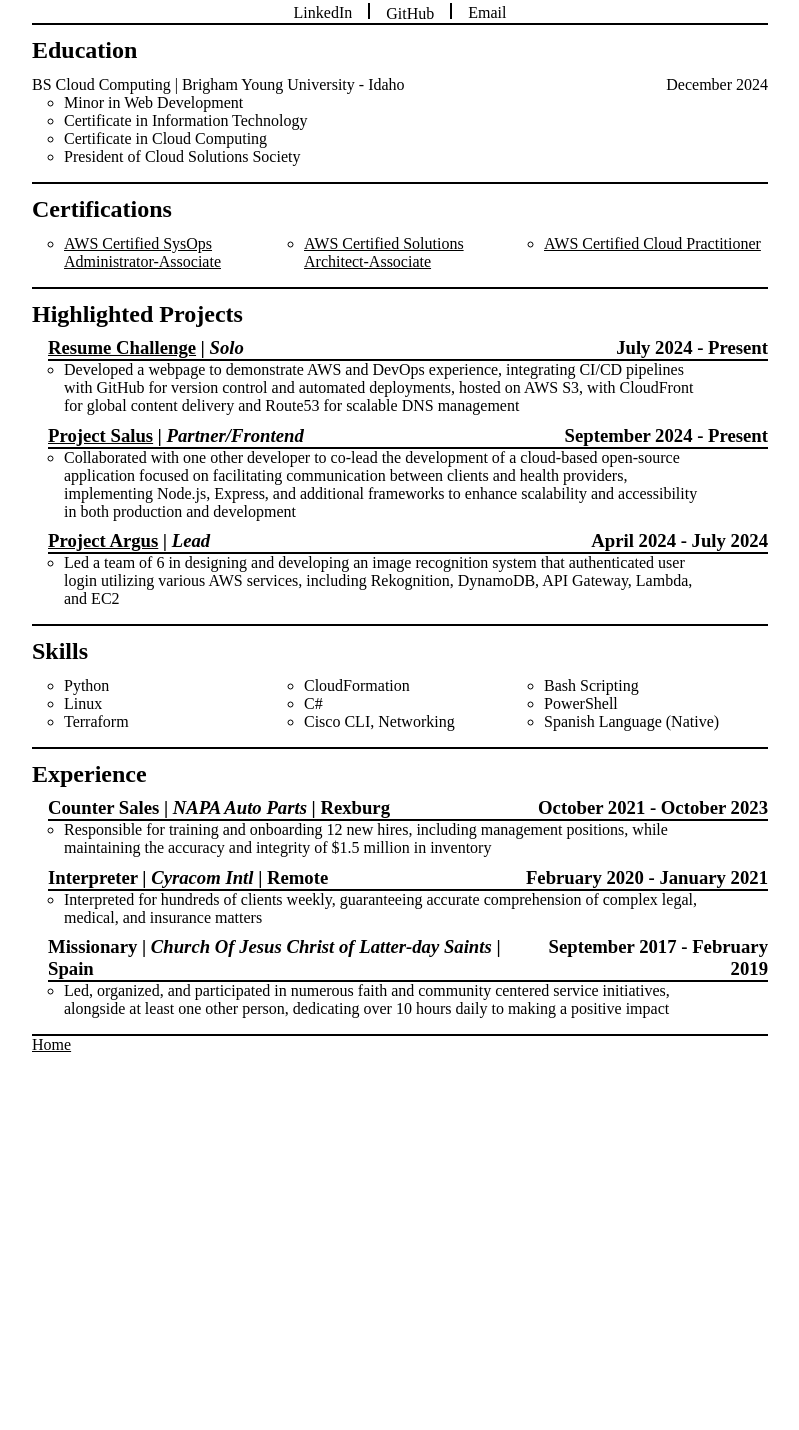
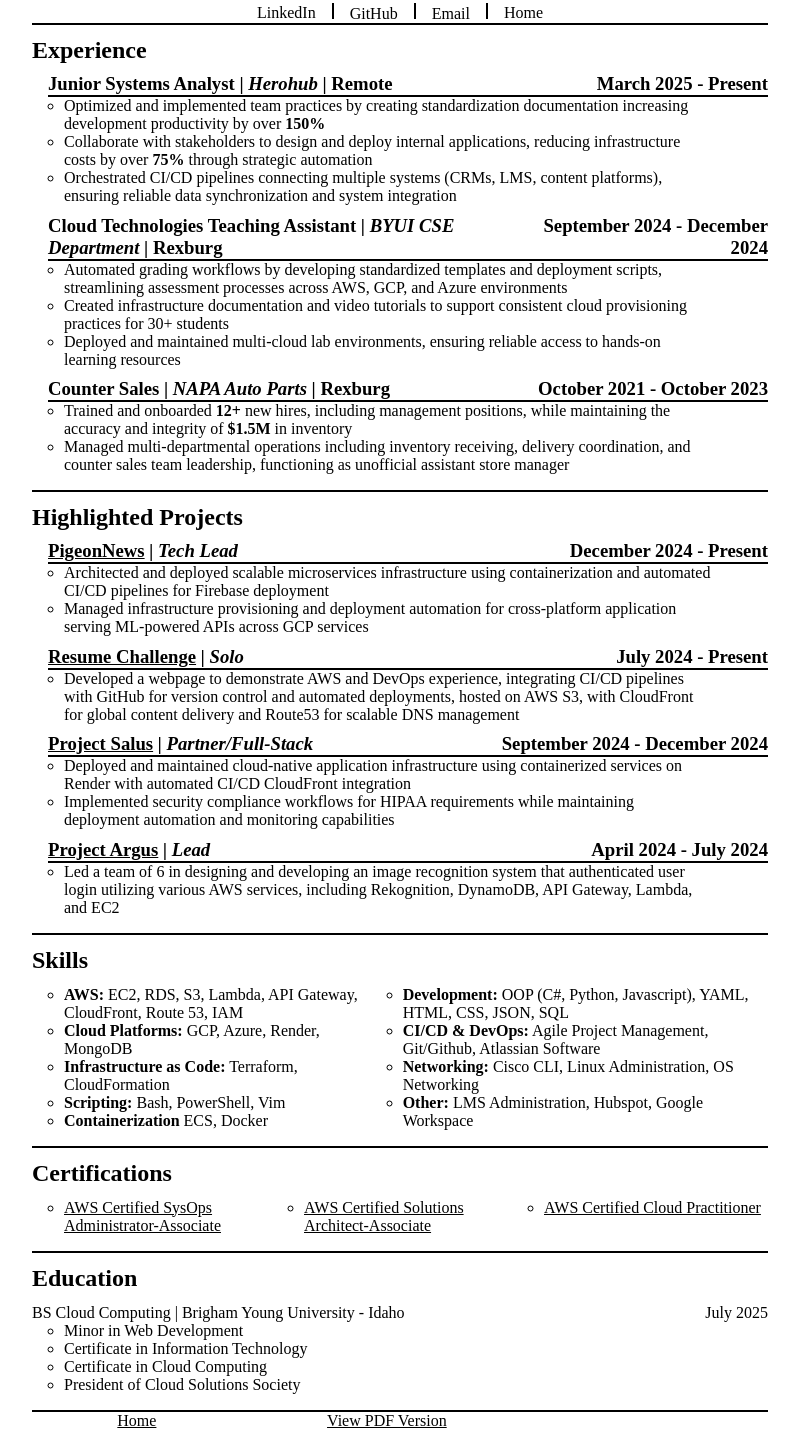
Before and after one commit to jishrami/jishplz, a plain HTML site: page resume/index.html in a window 1280 px wide. Shown: the part 68-1498 px from the top of the page, without its empty margins (240-1039 px from the left). Before the commit the page ends 1122 px from the top, so only its background shows below. Drawn offline with Linux system fonts and the light colour scheme.

Commit message:
reformat: home and resume
updated home to have better personal branding. resume was updated to be current, as well as adding reference pdf. other links and functionality updated as well.

```diff
--- a/resume/index.html
+++ b/resume/index.html
@@ -23,100 +23,52 @@
             <a href="https://www.linkedin.com/in/joshcramirez/" target="_blank">LinkedIn</a>
             <a href="https://github.com/jishrami/" target="_blank">GitHub</a>
             <a href="emailto:josh.c.ramirez@gmail.com">Email</a>
+            <a href="../index.html">Home</a>
         </nav>
     </header>
     <main>
-        <div class="education">
-            <h2 class="education__title">Education</h2>
-            <div class="education__info">
-                <p class="education__degree">BS Cloud Computing | Brigham Young University - Idaho</p>
-                <p class="education__date">December 2024</p>
-            </div>
-            <ul class="education__list">
-                <li class="education__list__item">Minor in Web Development</li>
-                <li class="education__list__item">Certificate in Information Technology</li>
-                <li class="education__list__item">Certificate in Cloud Computing</li>
-                <li class="education__list__item">President of Cloud Solutions Society</li>
-            </ul>
-        </div>
-        <div class="certificates">
-            <h2 class="certificates__title">Certifications</h2>
-            <ul class="certificates__list">
-                <li class="certificates__list__item"><a
-                        href="https://www.credly.com/badges/cffadac9-4920-4a9d-a0fd-0ac2a2e8e9b9" target="_blank">AWS
-                        Certified SysOps Administrator-Associate</a></li>
-                <li class="certificates__list__item"><a
-                        href="https://www.credly.com/badges/e95159ed-0b23-4190-8cf0-904408fefb17" target="_blank">AWS
-                        Certified Solutions Architect-Associate</a></li>
-                <li class="certificates__list__item"><a
-                        href="https://www.credly.com/badges/76b62b8d-6e13-464f-945e-09286c1e13a5" target="_blank">AWS
-                        Certified Cloud Practitioner</a></li>
-            </ul>
-        </div>
-        <div class="projects">
-            <h2 class="projects__title">Highlighted Projects</h2>
-            <ul class="projects__list">
-                <div class="projects__list__item">
-                    <div class="projects__list__item__info">
-                        <h3 class="projects__list__item__title"><a href="https://github.com/jishrami/jishplz" target="_blank">Resume Challenge</a><span
-                                class="projects__list__item__role"> | Solo</span></h3>
-                        <h3 class="projects__list__item__date">July 2024 - Present</h3>
-                    </div>
-                    <li>Developed a webpage to demonstrate AWS and DevOps experience, integrating CI/CD pipelines
-                        with GitHub for version control and automated deployments, hosted on AWS S3, with CloudFront
-                        for global content delivery and Route53 for scalable DNS management</li>
-                </div>
-                <div class="projects__list__item">
-                    <div class="projects__list__item__info">
-                        <h3 class="projects__list__item__title"><a href="https://github.com/emilie134340/salus/" target="_blank">Project Salus</a><span class="projects__list__item__role"> |
-                                Partner/Frontend</span></h3>
-                        <h3 class="projects__list__item__date">September 2024 - Present</h3>
-                    </div>
-                    <li>Collaborated with one other developer to co-lead the development of a cloud-based
-                        open-source application focused on facilitating communication between clients and health
-                        providers, implementing Node.js, Express, and additional frameworks to enhance scalability
-                        and accessibility in both production and development </li>
-                </div>
-                <div class="projects__list__item">
-                    <div class="projects__list__item__info">
-                        <h3 class="projects__list__item__title"><a href="https://github.com/bradyhodge/projectArgus" target="_blank">Project Argus</a><span class="projects__list__item__role"> |
-                                Lead</span></h3>
-                        <h3 class="projects__list__item__date">April 2024 - July 2024</h3>
-                    </div>
-                    <li> Led a team of 6 in designing and developing an image recognition system that authenticated user
-                        login utilizing various AWS services, including Rekognition, DynamoDB, API Gateway, Lambda, and
-                        EC2
-                    </li>
-                </div>
-            </ul>
-        </div>
-        <div class="skills">
-            <h2 class="skills__title">Skills</h2>
-            <ul class="skills__list">
-                <li class="skills__list__item">Python</li>
-                <li class="skills__list__item">Linux</li>
-                <li class="skills__list__item">Terraform</li>
-                <li class="skills__list__item">CloudFormation</li>
-                <li class="skills__list__item">C#</li>
-                <li class="skills__list__item">Cisco CLI, Networking</li>
-                <li class="skills__list__item">Bash Scripting</li>
-                <li class="skills__list__item">PowerShell</li>
-                <li class="skills__list__item">Spanish Language (Native)</li>
-            </ul>
-        </div>
         <div class="experience">
             <h2 class="experience__title">Experience</h2>
             <ul class="experience__list">
+                <div class="experience__list__item">
+                    <div class="experience__list__item__info">
+                        <h3 class="experience__list__item__title">Junior Systems Analyst | <span
+                                class="experience__list__item__company">Herohub</span> | Remote</h3>
+                        <h3 class="experience__list__item__date">March 2025 - Present</h3>
+                    </div>
+                    <li>Optimized and implemented team practices by creating standardization documentation increasing
+                        development productivity by over <b>150%</b></li>
+                    <li>Collaborate with stakeholders to design and deploy internal applications, reducing
+                        infrastructure costs by over <b>75%</b> through strategic automation
+                    </li>
+                    <li>Orchestrated CI/CD pipelines connecting multiple systems (CRMs, LMS, content platforms),
+                        ensuring reliable data synchronization and system integration</li>
+                </div>
+                <div class="experience__list__item">
+                    <div class="experience__list__item__info">
+                        <h3 class="experience__list__item__title">Cloud Technologies Teaching Assistant | <span
+                                class="experience__list__item__company">BYUI CSE Department</span> | Rexburg</h3>
+                        <h3 class="experience__list__item__date">September 2024 - December 2024</h3>
+                    </div>
+                    <li>Automated grading workflows by developing standardized templates and deployment scripts,
+                        streamlining assessment processes across AWS, GCP, and Azure environments</li>
+                    <li>Created infrastructure documentation and video tutorials to support consistent cloud
+                        provisioning practices for 30+ students</li>
+                    <li>Deployed and maintained multi-cloud lab environments, ensuring reliable access to hands-on
+                        learning resources</li>
+                </div>
                 <div class="experience__list__item">
                     <div class="experience__list__item__info">
                         <h3 class="experience__list__item__title">Counter Sales | <span
                                 class="experience__list__item__company">NAPA Auto Parts</span> | Rexburg</h3>
                         <h3 class="experience__list__item__date">October 2021 - October 2023</h3>
                     </div>
-                    <li>Responsible for training and onboarding 12 new hires, including management positions, while
-                        maintaining the accuracy and integrity of $1.5 million in inventory</li>
+                    <li>Trained and onboarded <b>12+</b> new hires, including management positions, while maintaining
+                        the accuracy and integrity of <b>$1.5M</b> in inventory</li>
+                    <li>Managed multi-departmental operations including inventory receiving, delivery coordination, and
+                        counter sales team leadership, functioning as unofficial assistant store manager</li>
                 </div>
-                <div class="experience__list__item">
+                <!-- <div class="experience__list__item">
                     <div class="experience__list__item__info">
                         <h3 class="experience__list__item__title">Interpreter |
                             <span class="experience__list__item__company">Cyracom Intl</span> | Remote
@@ -138,13 +90,113 @@
                     <li>Led, organized, and participated in numerous faith and community centered service initiatives,
                         alongside at least one other person, dedicating over 10 hours daily to making a positive impact
                     </li>
+                </div> -->
+            </ul>
+        </div>
+        <div class="projects">
+            <h2 class="projects__title">Highlighted Projects</h2>
+            <ul class="projects__list">
+                <div class="projects__list__item">
+                    <div class="projects__list__item__info">
+                        <h3 class="projects__list__item__title"><a href="hhttps://www.linkedin.com/in/pigeonnews/"
+                                target="_blank">PigeonNews</a><span class="projects__list__item__role"> | Tech
+                                Lead</span>
+                        </h3>
+                        <h3 class="projects__list__item__date">December 2024 - Present</h3>
+                    </div>
+                    <li>Architected and deployed scalable microservices infrastructure using containerization and
+                        automated CI/CD pipelines for Firebase deployment</li>
+                    <li>Managed infrastructure provisioning and deployment automation for cross-platform application
+                        serving ML-powered APIs across GCP services</li>
                 </div>
+                <div class="projects__list__item">
+                    <div class="projects__list__item__info">
+                        <h3 class="projects__list__item__title"><a href="https://github.com/jishrami/jishplz"
+                                target="_blank">Resume Challenge</a><span class="projects__list__item__role"> |
+                                Solo</span></h3>
+                        <h3 class="projects__list__item__date">July 2024 - Present</h3>
+                    </div>
+                    <li>Developed a webpage to demonstrate AWS and DevOps experience, integrating CI/CD pipelines
+                        with GitHub for version control and automated deployments, hosted on AWS S3, with CloudFront
+                        for global content delivery and Route53 for scalable DNS management</li>
+                </div>
+                <div class="projects__list__item">
+                    <div class="projects__list__item__info">
+                        <h3 class="projects__list__item__title"><a href="https://github.com/emilie134340/salus/"
+                                target="_blank">Project Salus</a><span class="projects__list__item__role"> |
+                                Partner/Full-Stack</span></h3>
+                        <h3 class="projects__list__item__date">September 2024 - December 2024</h3>
+                    </div>
+                    <li>Deployed and maintained cloud-native application infrastructure using containerized services on
+                        Render with automated CI/CD CloudFront integration</li>
+                    <li>Implemented security compliance workflows for HIPAA requirements while maintaining deployment
+                        automation and monitoring capabilities</li>
+                </div>
+                <div class="projects__list__item">
+                    <div class="projects__list__item__info">
+                        <h3 class="projects__list__item__title"><a href="https://github.com/bradyhodge/projectArgus"
+                                target="_blank">Project Argus</a><span class="projects__list__item__role"> |
+                                Lead</span></h3>
+                        <h3 class="projects__list__item__date">April 2024 - July 2024</h3>
+                    </div>
+                    <li> Led a team of 6 in designing and developing an image recognition system that authenticated user
+                        login utilizing various AWS services, including Rekognition, DynamoDB, API Gateway, Lambda, and
+                        EC2
+                    </li>
+                </div>
+            </ul>
+        </div>
+        <div class="skills">
+            <h2 class="skills__title">Skills</h2>
+            <ul class="skills__list">
+                <div>
+                    <li class="skills__list__item"><b>AWS:</b> EC2, RDS, S3, Lambda, API Gateway, CloudFront, Route 53, IAM
+                    </li>
+                    <li class="skills__list__item"><b>Cloud Platforms:</b> GCP, Azure, Render, MongoDB</li>
+                    <li class="skills__list__item"><b>Infrastructure as Code:</b> Terraform, CloudFormation</li>
+                    <li class="skills__list__item"><b>Scripting:</b> Bash, PowerShell, Vim</li>
+                    <li class="skills__list__item"><b>Containerization</b> ECS, Docker</li>
+                </div>
+                <div>
+                    <li class="skills__list__item"><b>Development:</b> OOP (C#, Python, Javascript), YAML, HTML, CSS, JSON, SQL</li>
+                    <li class="skills__list__item"><b>CI/CD & DevOps:</b> Agile Project Management, Git/Github, Atlassian Software</li>
+                    <li class="skills__list__item"><b>Networking:</b> Cisco CLI, Linux Administration, OS Networking</li>
+                    <li class="skills__list__item"><b>Other:</b> LMS Administration, Hubspot, Google Workspace</li>
+                </div>
+            </ul>
+        </div>
+        <div class="certificates">
+            <h2 class="certificates__title">Certifications</h2>
+            <ul class="certificates__list">
+                <li class="certificates__list__item"><a
+                        href="https://www.credly.com/badges/cffadac9-4920-4a9d-a0fd-0ac2a2e8e9b9" target="_blank">AWS
+                        Certified SysOps Administrator-Associate</a></li>
+                <li class="certificates__list__item"><a
+                        href="https://www.credly.com/badges/e95159ed-0b23-4190-8cf0-904408fefb17" target="_blank">AWS
+                        Certified Solutions Architect-Associate</a></li>
+                <li class="certificates__list__item"><a
+                        href="https://www.credly.com/badges/76b62b8d-6e13-464f-945e-09286c1e13a5" target="_blank">AWS
+                        Certified Cloud Practitioner</a></li>
+            </ul>
+        </div>
+        <div class="education">
+            <h2 class="education__title">Education</h2>
+            <div class="education__info">
+                <p class="education__degree">BS Cloud Computing | Brigham Young University - Idaho</p>
+                <p class="education__date">July 2025</p>
+            </div>
+            <ul class="education__list">
+                <li class="education__list__item">Minor in Web Development</li>
+                <li class="education__list__item">Certificate in Information Technology</li>
+                <li class="education__list__item">Certificate in Cloud Computing</li>
+                <li class="education__list__item">President of Cloud Solutions Society</li>
             </ul>
         </div>
     </main>
 
     <footer>
         <a href="../index.html">Home</a>
+        <a href="./Josh-Resume.pdf" target="_blank">View PDF Version</a>
     </footer>
 
 </body>
--- a/resume/styles/resume.scss
+++ b/resume/styles/resume.scss
@@ -51,7 +51,7 @@ header {
     margin: 0 1em;
   }
 
-  a:nth-of-type(2):after {
+  a:nth-of-type(2):after, a:nth-of-type(3):after {
     content: "";
     display: inline-block;
     width: 2px;
@@ -122,11 +122,15 @@ main {
     }
 
     .skills__list {
-      columns: 3;
+      display: flex;
       text-align: left;
       margin: 0 0 1em 1em;
       padding-left: 1em;
       list-style-type: circle;
+
+      div {
+        margin: 0 1em 0 0;
+      }
     }
   }
 
@@ -230,6 +234,10 @@ main {
 }
 
 footer {
+  display: flex;
+  justify-content: space-around;
+  align-items: center;
+  text-align: center;
   position: absolute;
   width: 90%;
   max-width: 500px;
@@ -237,4 +245,8 @@ footer {
   a {
     color: black;
   }
+
+  > * {
+    margin: 0 1em;
+  }
 }
--- a/scripts/scripts.js
+++ b/scripts/scripts.js
@@ -29,3 +29,12 @@ function copyDate() {
 }
 
 copyDate()
+
+
+const aboutMe = document.querySelector('#about');
+const aboutButton = document.querySelector('#about-link');
+
+aboutButton.addEventListener('click', () => {
+    aboutMe.scrollIntoView({
+        behavior: 'smooth' });
+});
--- a/styles/_header.scss
+++ b/styles/_header.scss
@@ -13,7 +13,8 @@ header {
     nav {
         display: flex;
         align-items: center;
-        flex-flow: row nowrap;
+        justify-content: center;
+        flex-flow: row wrap;
         border: 1px solid #91c7b1;
         border-radius: .75em;
         text-align: center;
--- a/styles/_main.scss
+++ b/styles/_main.scss
@@ -83,6 +83,12 @@ main {
       font-weight: bold;
     }
   }
+
+  #whoami {
+    display: flex;
+    flex-flow: column;
+    align-items: center;
+  }
 }
 
 @media screen and (min-width: 768px) {
```
Also changed, not shown: index.html (+43 -38 lines), resume/styles/resume.css, styles/styles.css, 3 other files.
